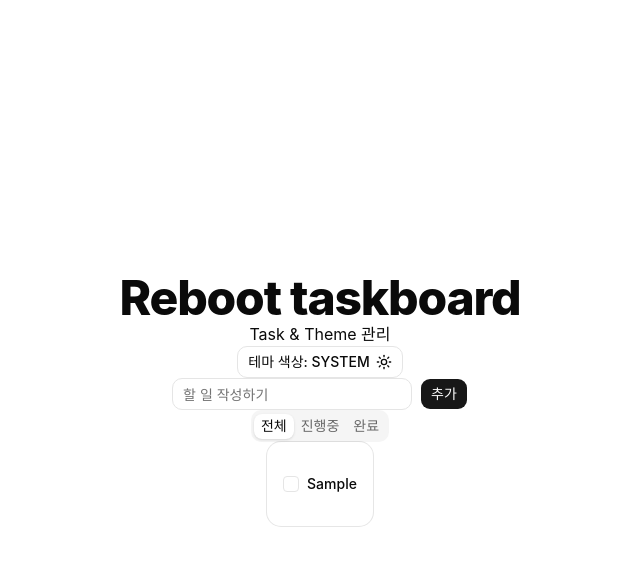
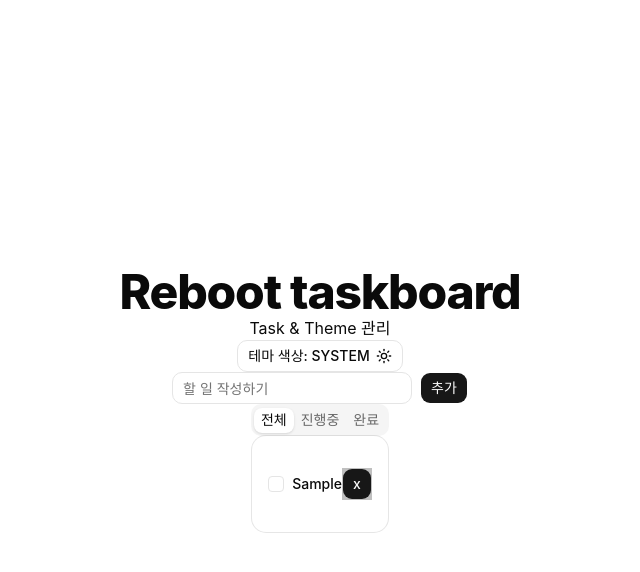
Before and after one commit to yerimgim/reboot-taskboard, a React (Vite) app: page / in a window 1280 px wide. Both pictures are taken after typing "Sample" into the empty fields and a click on the button "추가". Shown: the top 572 px of the page, without its empty margins (320-960 px from the left). Built offline with nearby package versions, Linux system fonts and the light colour scheme.

Commit message:
feat: 할일 삭제 기능 추가

```diff
--- a/src/components/TaskList.tsx
+++ b/src/components/TaskList.tsx
@@ -1,11 +1,13 @@
 import { useTaskStore } from "@/store/useTaskStore";
 import { Card, CardContent } from "./ui/card";
 import { Checkbox } from "./ui/checkbox";
+import { Button } from "./ui/button";
 
 export const TaskList = () => {
   const tasks = useTaskStore((state) => state.tasks);
   const filter = useTaskStore((state) => state.filter);
   const toggleTask = useTaskStore((state) => state.toggleTask);
+  const deleteTask = useTaskStore((state) => state.deleteTask);
 
   const filteredTasks = tasks.filter((task) => {
     if (filter === "active") return !task.completed;
@@ -35,6 +37,9 @@ export const TaskList = () => {
                 {task.title}
               </span>
             </div>
+            <div className="flex items-center gap-2 backdrop-brightness-75">
+              <Button onClick={() => deleteTask(task.id)}>x</Button>
+            </div>
           </CardContent>
         </Card>
       ))}
--- a/src/store/useTaskStore.ts
+++ b/src/store/useTaskStore.ts
@@ -11,6 +11,7 @@ type TaskStoreActions = {
   addTask: (title: Task["title"], priority?: Task["priority"]) => void;
   setFilter: (filter: FilterStatus) => void;
   toggleTask: (id: Task["id"]) => void;
+  deleteTask: (id: Task["id"]) => void;
 };
 
 type TaskStore = TaskState & TaskStoreActions;
@@ -43,6 +44,10 @@ export const useTaskStore = create<TaskStore>()(
             task.id === id ? { ...task, completed: !task.completed } : task,
           ),
         })),
+      deleteTask: (id) =>
+        set((state) => ({
+          tasks: getValidTasks(state.tasks).filter((task) => task.id !== id),
+        })),
     }),
     {
       name: "task-storage",
```
Also changed, not shown: 1 other file (tests, documents, lock files or other folders).
